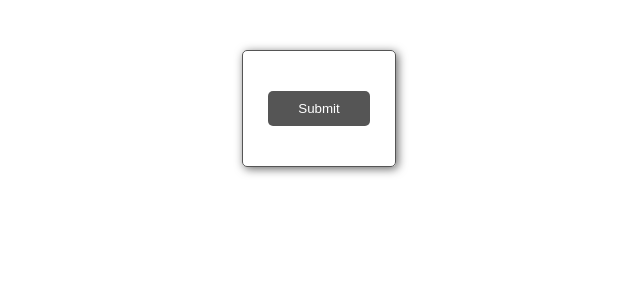
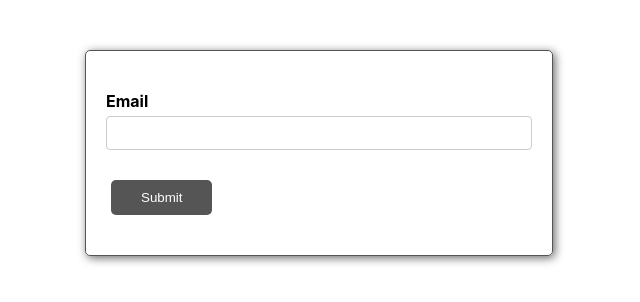
Before and after one commit to MizanurRahmann/react-formik, a React (Create React App) app: page / in a window 1280 px wide. Shown: the top 302 px of the page, without its empty margins (321-961 px from the left). Built offline with nearby package versions, Linux system fonts and the light colour scheme.

Commit message:
add: Input control

```diff
--- /dev/null
+++ b/src/components/ReusableFormik/Fields/Input.js
@@ -0,0 +1,17 @@
+import React from 'react'
+import { Field, ErrorMessage } from 'formik';
+import TextError from '../TextError';
+
+function Input(props) {
+    const { label, name, ...rest } = props;
+
+    return (
+        <div className="form-control">
+            <label htmlFor={name}>{label}</label>
+            <Field id={name} name={name} {...rest} />
+            <ErrorMessage name={name} component={TextError}/>
+        </div>
+    )
+}
+
+export default Input
--- a/src/components/ReusableFormik/FormikContainer.js
+++ b/src/components/ReusableFormik/FormikContainer.js
@@ -1,10 +1,16 @@
 import React from 'react';
 import {Formik, Form} from 'formik';
 import * as Yup from 'yup';
+import FormikControl from './FormikControl';
+
 
 function FormikContainer() {
-    const initiaValues = {};
-    const validationSchema = Yup.object({});
+    const initiaValues = {
+        email: ''
+    };
+    const validationSchema = Yup.object({
+        email: Yup.string().required('Required')
+    });
     const onSubmit = values => console.log("Form data: ", values);
 
     return (
@@ -13,11 +19,17 @@
             validationSchema={validationSchema}
             onSubmit= {onSubmit}
         >
-            {
-                formik => <Form>
+            {formik => (
+                <Form>
+                    <FormikControl
+                        control="input"
+                        type="email"
+                        label="Email"
+                        name="email"
+                    />
                     <button type="submit">Submit</button>
                 </Form>
-            }
+            )}
         </Formik>
     )
 }
--- a/src/components/ReusableFormik/FormikControl.js
+++ b/src/components/ReusableFormik/FormikControl.js
@@ -1,14 +1,21 @@
 import React from 'react'
+import Input from './Fields/Input';
 
 function FormikControl(props) {
-    const { control } = props;
+    const { control, ...rest } = props;
     switch(control){
         case 'input':
+            return <Input {...rest}/>
         case 'textarea':
+            return null;
         case 'select':
+            return null;
         case 'radio':
+            return null;
         case 'checkbox':
+            return null;
         case 'date':
+            return null;
         default: return null;
     }
     return (
--- /dev/null
+++ b/src/components/ReusableFormik/TextError.js
@@ -0,0 +1,7 @@
+import React from 'react'
+
+function TextError(props) {
+    return  <div className="error">{props.children}</div>
+}
+
+export default TextError
```
